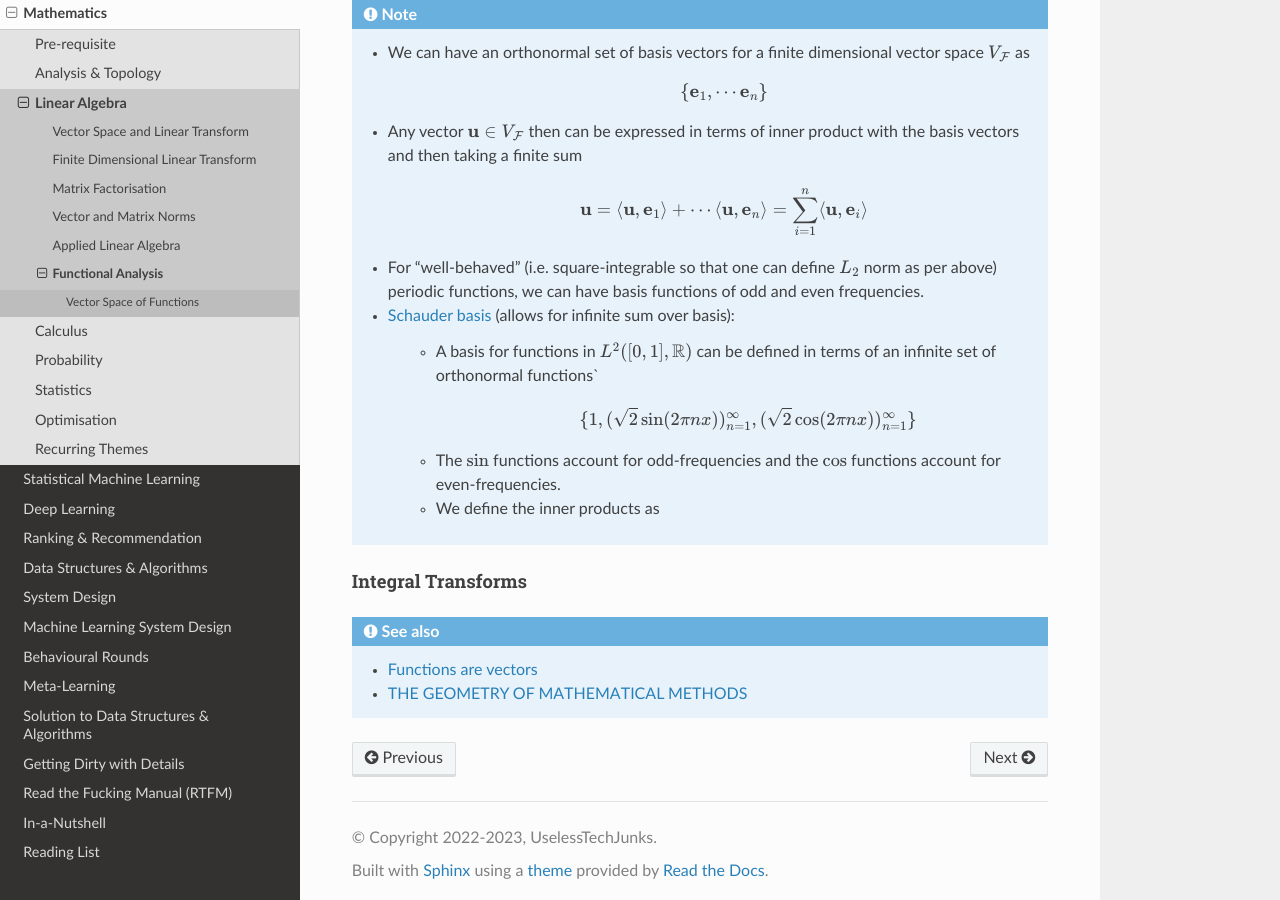
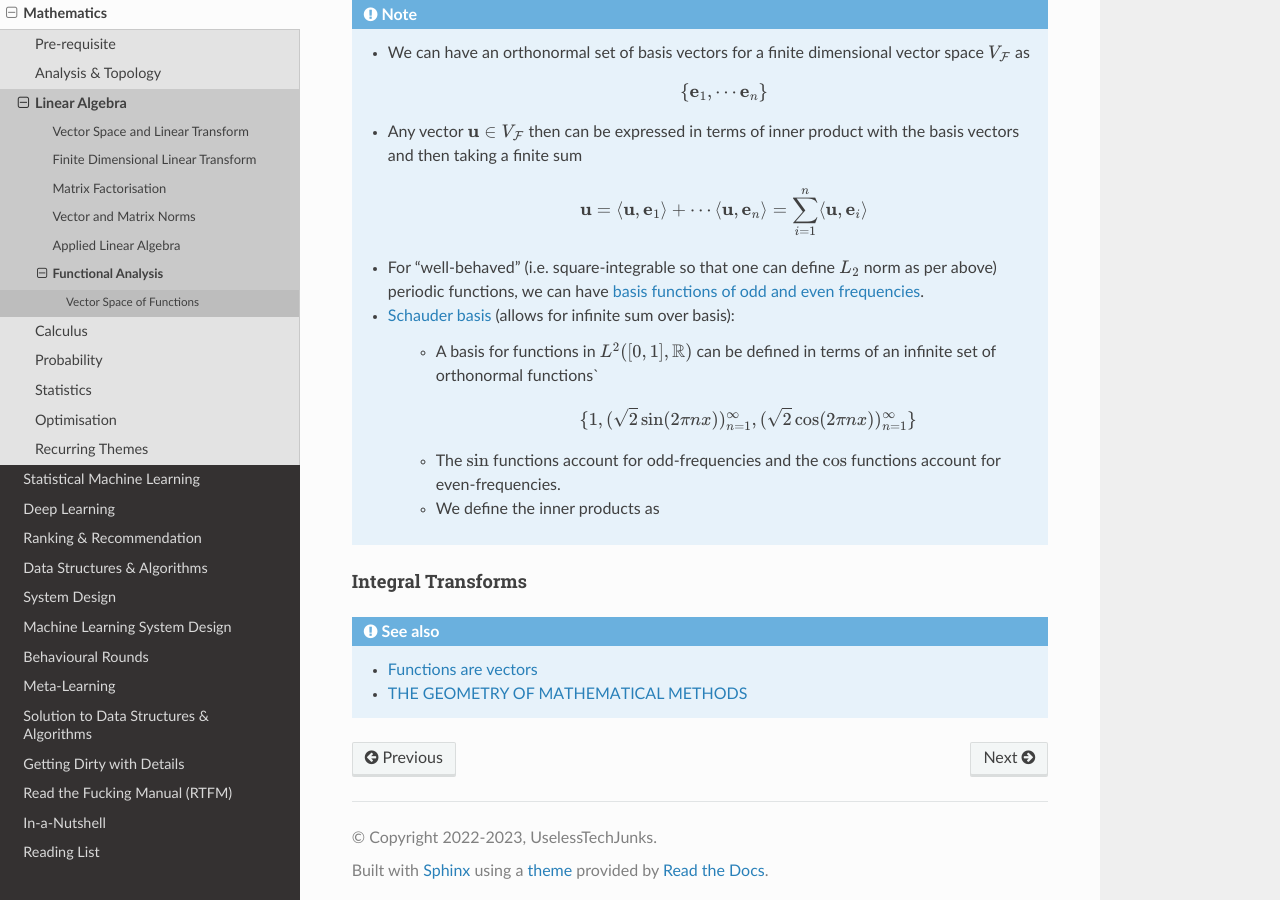
Before and after one commit to uselesstechjunks/leetcode, a Sphinx documentation site: the page built from docs/source/math/linalg/funan.rst, in a window 1280 px wide and 900 px high, scrolled down 3322 px. Built offline with Sphinx 7.4.7 and the Read the Docs theme 2.0.0, drawn with Linux system fonts in a browser that asks for light colours; part of the change alters nothing that is shown.

```diff
--- a/docs/source/math/linalg/funan.rst
+++ b/docs/source/math/linalg/funan.rst
@@ -112,7 +112,7 @@ Fourier Basis
 	* Any vector :math:`\mathbf{u}\in V_{\mathcal{F}}` then can be expressed in terms of inner product with the basis vectors and then taking a finite sum
 
 		.. math:: \mathbf{u}=\langle \mathbf{u},\mathbf{e}_1\rangle+\cdots\langle \mathbf{u},\mathbf{e}_n\rangle=\sum_{i=1}^n \langle \mathbf{u},\mathbf{e}_i\rangle
-	* For "well-behaved" (i.e. square-integrable so that one can define :math:`L_2` norm as per above) periodic functions, we can have basis functions of odd and even frequencies.
+	* For "well-behaved" (i.e. square-integrable so that one can define :math:`L_2` norm as per above) periodic functions, we can have `basis functions of odd and even frequencies <https://math.stackexchange.com/a/32663>`_.
 	* `Schauder basis <https://en.wikipedia.org/wiki/Schauder_basis>`_ (allows for infinite sum over basis):
 
 		* A basis for functions in :math:`L^2([0,1],\mathbb{R})` can be defined in terms of an infinite set of orthonormal functions`
```
